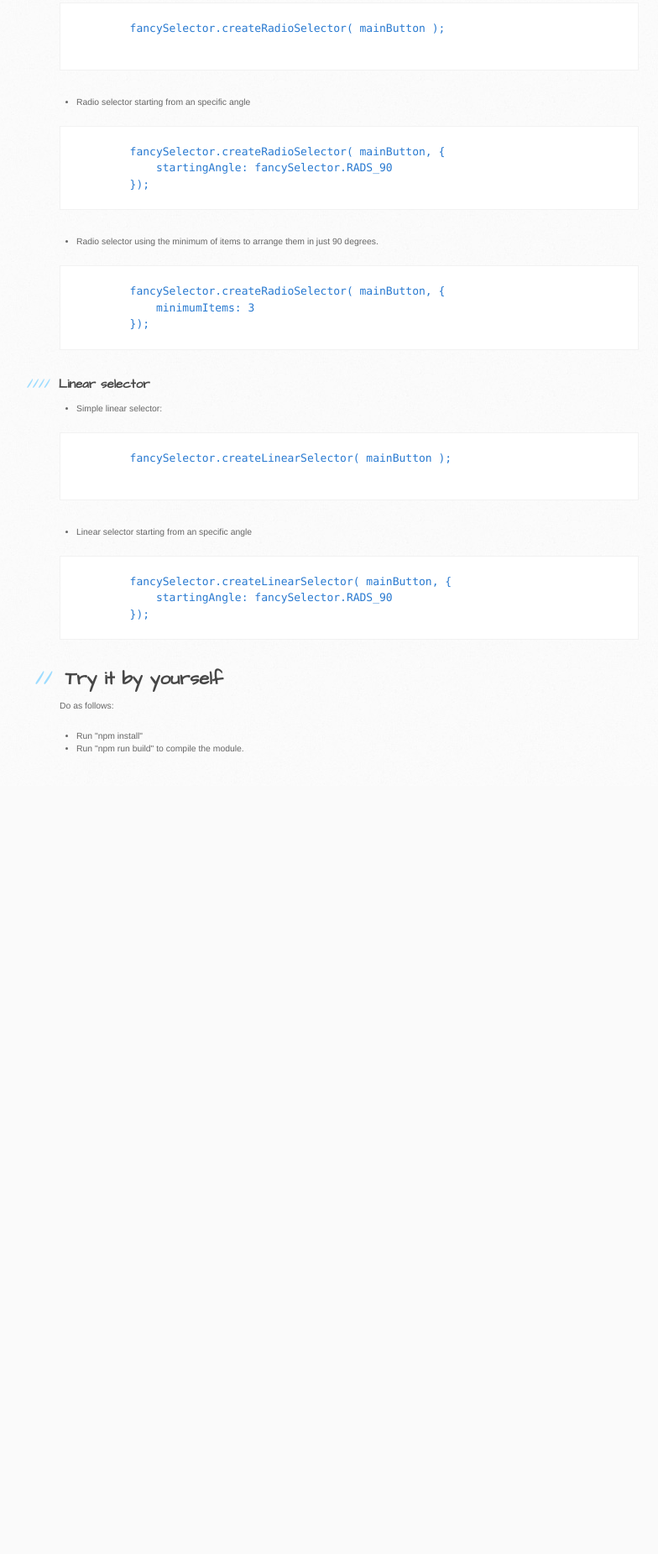
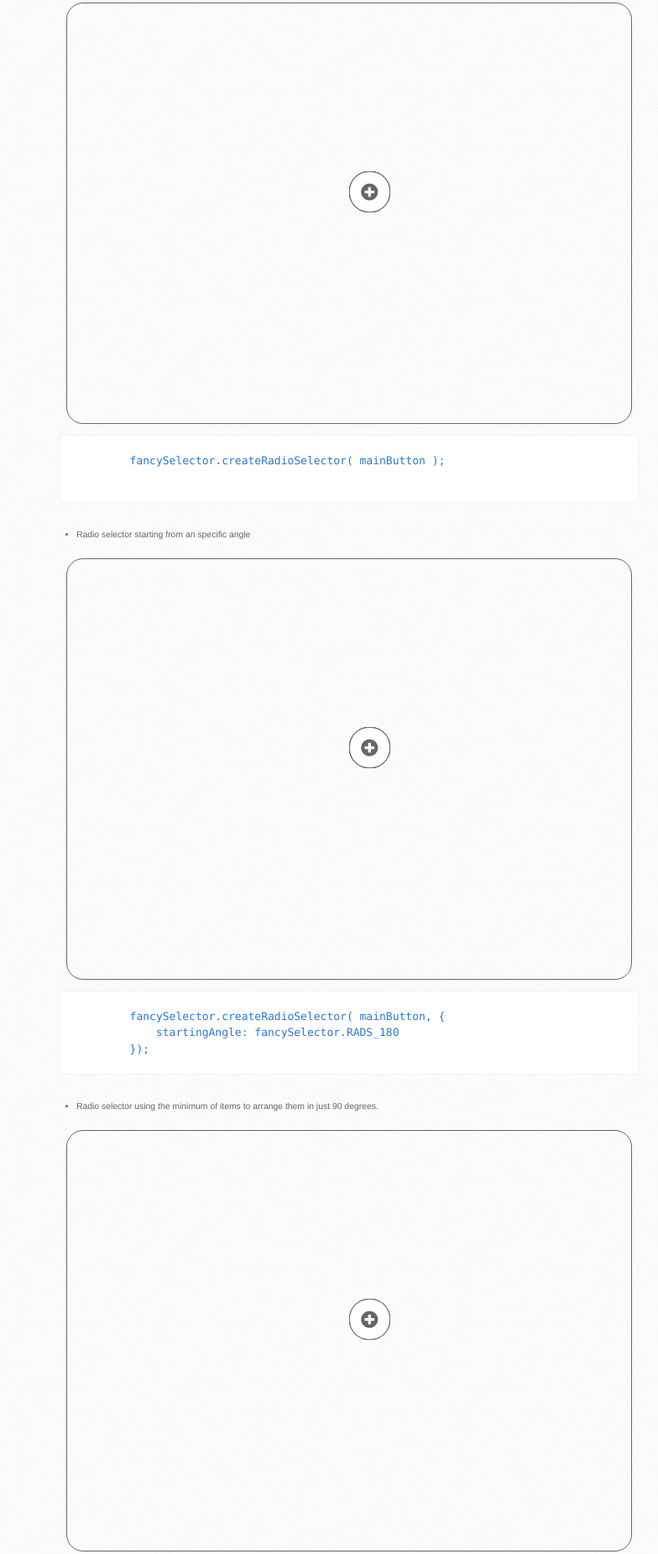
Before and after one commit to bguzmanrio/vanilla-fancy-selector, a plain HTML site: page index.html in a window 1280 px wide. Shown: the part 906-2757 px from the top of the page at 84% size, without its empty margins (99-883 px from the left). Before the commit the page ends 1842 px from the top, so only its background shows below. Drawn offline with Linux system fonts and the light colour scheme.

Commit message:
Index done

```diff
--- a/index.html
+++ b/index.html
@@ -9,6 +9,8 @@
     <link rel="stylesheet" type="text/css" href="stylesheets/github-light.css" media="screen">
     <link rel="stylesheet" type="text/css" href="stylesheets/print.css" media="print">
     <link rel="stylesheet" type="text/css" href="stylesheets/fancy-selector.css">
+    <link rel="stylesheet" href="https://maxcdn.bootstrapcdn.com/font-awesome/4.6.3/css/font-awesome.min.css" />
+    <link rel="stylesheet" type="text/css" href="http://fonts.googleapis.com/css?family=Ubuntu" />
     <script type="text/javascript" src="javascripts/main.js"></script>
 
     <!--[if lt IE 9]>
@@ -77,6 +79,22 @@
 <li>Simple radio selector: </li>
 </ul>
 
+        <div class="container" id="simple-radio-selector">
+            <a class="stack" href="#">
+                <i class="fa fa-plus-circle"></i>
+                <i class="fa fa-car"></i>
+                <i class="fa fa-hotel"></i>
+                <i class="fa fa-plane"></i>
+                <i class="fa fa-car"></i>
+                <i class="fa fa-hotel"></i>
+                <i class="fa fa-plane"></i>
+                <i class="fa fa-car"></i>
+            </a>
+        </div>
+
+        <script type="text/javascript">
+            fancySelector.createRadioSelector( document.querySelector('#simple-radio-selector i:first-child') );
+        </script>
 <pre><code>        fancySelector.createRadioSelector( mainButton );
 
 </code></pre>
@@ -85,8 +103,25 @@
 <li>Radio selector starting from an specific angle</li>
 </ul>
 
+        <div class="container" id="starting-angle-radio-selector">
+            <a class="stack" href="#">
+                <i class="fa fa-plus-circle"></i>
+                <i class="fa fa-car"></i>
+                <i class="fa fa-hotel"></i>
+                <i class="fa fa-plane"></i>
+                <i class="fa fa-car"></i>
+                <i class="fa fa-hotel"></i>
+                <i class="fa fa-plane"></i>
+                <i class="fa fa-car"></i>
+            </a>
+        </div>
+        <script type="text/javascript">
+            fancySelector.createRadioSelector( document.querySelector('#starting-angle-radio-selector i:first-child'), {
+                startingAngle: fancySelector.RADS_180
+            } );
+        </script>
 <pre><code>        fancySelector.createRadioSelector( mainButton, {
-            startingAngle: fancySelector.RADS_90
+            startingAngle: fancySelector.RADS_180
         });
 </code></pre>
 
@@ -94,10 +129,24 @@
 <li>Radio selector using the minimum of items to arrange them in just 90 degrees.</li>
 </ul>
 
+        <div class="container" id="arranged-radio-selector">
+            <a class="stack" href="#">
+                <i class="fa fa-plus-circle"></i>
+                <i class="fa fa-car"></i>
+                <i class="fa fa-hotel"></i>
+                <i class="fa fa-plane"></i>
+            </a>
+        </div>
+        <script type="text/javascript">
+            fancySelector.createRadioSelector( document.querySelector('#arranged-radio-selector i:first-child'), {
+                minimumItems: 3
+            } );
+        </script>
 <pre><code>        fancySelector.createRadioSelector( mainButton, {
             minimumItems: 3
         });
 </code></pre>
+
 
 <h4>
 <a id="linear-selector" class="anchor" href="#linear-selector" aria-hidden="true"><span aria-hidden="true" class="octicon octicon-link"></span></a>Linear selector</h4>
@@ -105,6 +154,18 @@
 <ul>
 <li>Simple linear selector: </li>
 </ul>
+        <div class="container" id="simple-linear-selector">
+            <a class="stack" href="#">
+                <i class="fa fa-plus-circle"></i>
+                <i class="fa fa-car"></i>
+                <i class="fa fa-hotel"></i>
+                <i class="fa fa-plane"></i>
+            </a>
+        </div>
+
+        <script type="text/javascript">
+            fancySelector.createLinearSelector( document.querySelector('#simple-linear-selector i:first-child') );
+        </script>
 
 <pre><code>        fancySelector.createLinearSelector( mainButton );
 
@@ -114,8 +175,23 @@
 <li>Linear selector starting from an specific angle</li>
 </ul>
 
+        <div class="container" id="starting-angle-linear-selector">
+            <a class="stack" href="#">
+                <i class="fa fa-plus-circle"></i>
+                <i class="fa fa-car"></i>
+                <i class="fa fa-hotel"></i>
+                <i class="fa fa-plane"></i>
+            </a>
+        </div>
+
+        <script type="text/javascript">
+            fancySelector.createLinearSelector( document.querySelector('#starting-angle-linear-selector i:first-child'), {
+                startingAngle: fancySelector.RADS_180
+            } );
+        </script>
+
 <pre><code>        fancySelector.createLinearSelector( mainButton, {
-            startingAngle: fancySelector.RADS_90
+            startingAngle: fancySelector.RADS_180
         });
 </code></pre>
 
```
